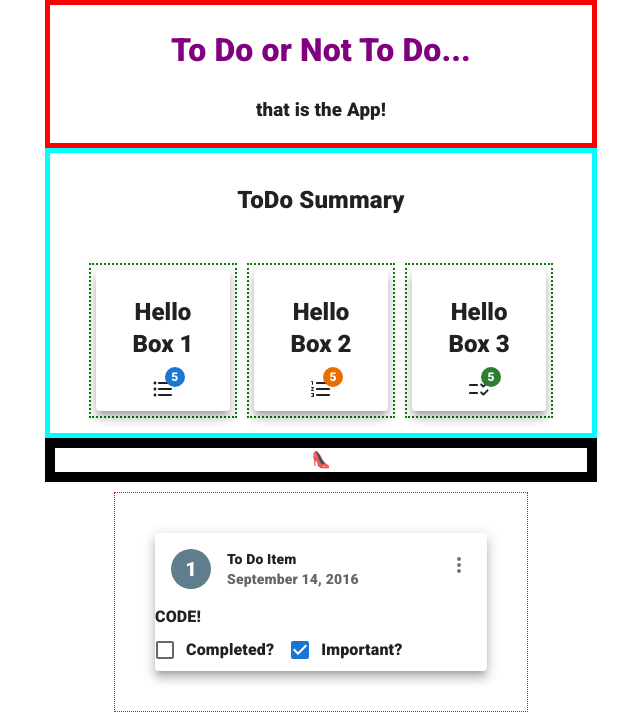
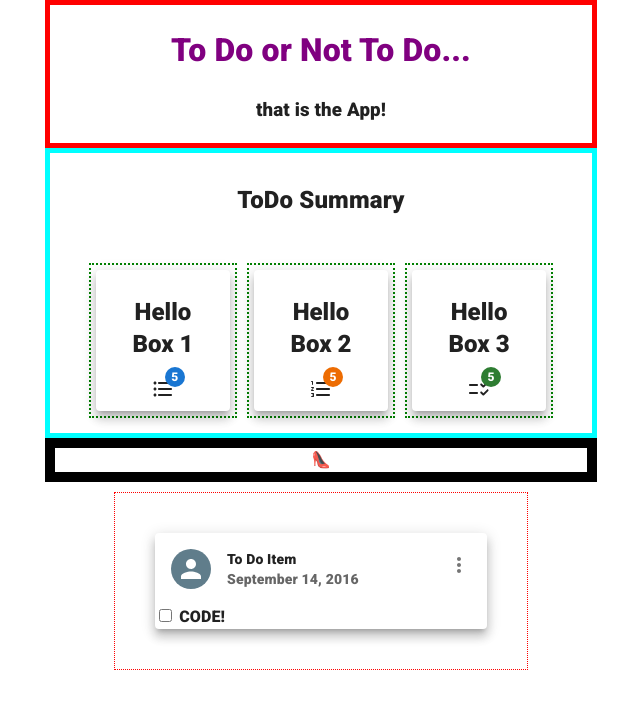
Before and after one commit to cjp0421/todo-app, a React (Vite) app in the folder frontend/: page / in a window 1280 px wide. Shown: the top 722 px of the page, without its empty margins (319-959 px from the left). Built offline with nearby package versions, Linux system fonts and the light colour scheme.

Commit message:
reworking the todoItem to use state better

```diff
--- a/frontend/src/App.tsx
+++ b/frontend/src/App.tsx
@@ -7,13 +7,7 @@ import ToDoSummary from './components/todoSummary/ToDoSummary';
 function App() {
 
 
-  const toDoItem = {
-    id: 1,
-    text: "CODE!",
-    completed: false,
-    important: true,
-    onToggle: true
-  }
+
 
   return (
     <CssBaseline>
@@ -26,7 +20,7 @@ function App() {
 
           <ToDoSummary />
           <div className='shoebox'>👠</div>
-          <ToDoItem id={toDoItem.id} text={toDoItem.text} completed={toDoItem.completed} important={toDoItem.important} onToggle={() => toDoItem.onToggle} />
+          <ToDoItem />
 
         </div>
 
--- a/frontend/src/components/todoItem/ToDoItem.tsx
+++ b/frontend/src/components/todoItem/ToDoItem.tsx
@@ -1,22 +1,18 @@
 import React, { useEffect, useState } from 'react'
 import './ToDoItem.css'
-import { Avatar, Card, Checkbox, FormControlLabel, FormGroup, IconButton } from '@mui/material';
+import { Avatar, Card, Checkbox, FormControlLabel, FormGroup, IconButton, Typography } from '@mui/material';
 import CardContent from '@mui/material/CardContent';
 import CardHeader from '@mui/material/CardHeader';
 import { blueGrey, red } from '@mui/material/colors';
 import ExpandMoreIcon from '@mui/icons-material/ExpandMore';
 import MoreVertIcon from '@mui/icons-material/MoreVert';
 
-interface ToDoItemProps {
-    id: number;
-    text: string;
-    completed: boolean;
-    important: boolean;
-    onToggle: () => void;
-}
 
-const ToDoItem: React.FC<ToDoItemProps> = ({ id, text, completed, important, onToggle }) => {
-
+const ToDoItem: React.FC = () => {
+    const [completed, setCompleted] = useState(false);
+    const handleCheckboxChange = () => {
+        setCompleted(!completed)
+    }
 
     return (
         <>
@@ -27,7 +23,7 @@ const ToDoItem: React.FC<ToDoItemProps> = ({ id, text, completed, important, onT
                     <CardHeader
                         avatar={
                             <Avatar sx={{ bgcolor: blueGrey[500] }} aria-label="To Do Item">
-                                {id}
+
                             </Avatar>
                         }
                         action={
@@ -38,13 +34,15 @@ const ToDoItem: React.FC<ToDoItemProps> = ({ id, text, completed, important, onT
                         title="To Do Item"
                         subheader="September 14, 2016"
                     />
-                    {text}
-
                     <FormGroup>
-                        <div>
-                            {completed ? <FormControlLabel control={<Checkbox defaultChecked role="checkbox" />} label="Completed?" /> : <FormControlLabel control={<Checkbox role="checkbox" />} label="Completed?" />}
-                            {important ? <FormControlLabel control={<Checkbox defaultChecked role="checkbox" />} label="Important?" /> : <FormControlLabel control={<Checkbox role="checkbox" />} label="Important?" />}
-                        </div>
+                        <label htmlFor='checkbox'>
+                            <div>
+                                <input type="checkbox" id="checkbox" checked={completed} onChange={handleCheckboxChange} />
+                                {completed === false ? <span> CODE!</span> : <span><Typography sx={{
+                                    textDecoration: 'line-through'
+                                }}> CODE!</Typography></span>}
+                            </div>
+                        </label>
                     </FormGroup>
 
                 </Card>
```
